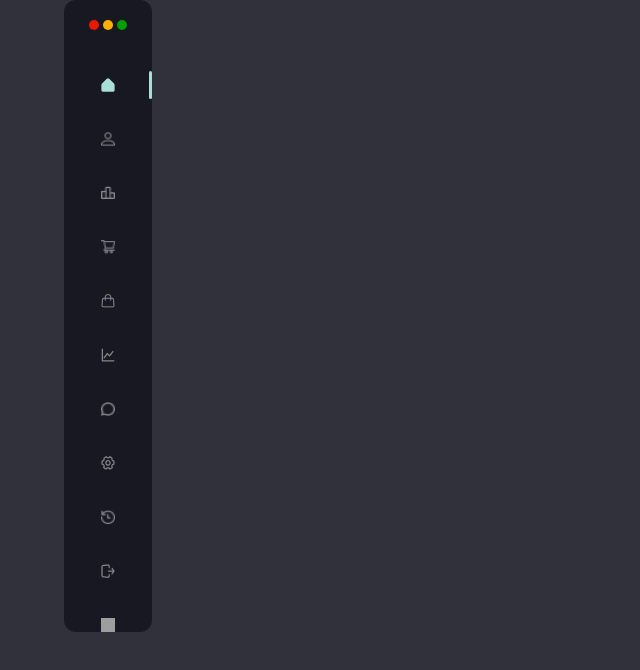
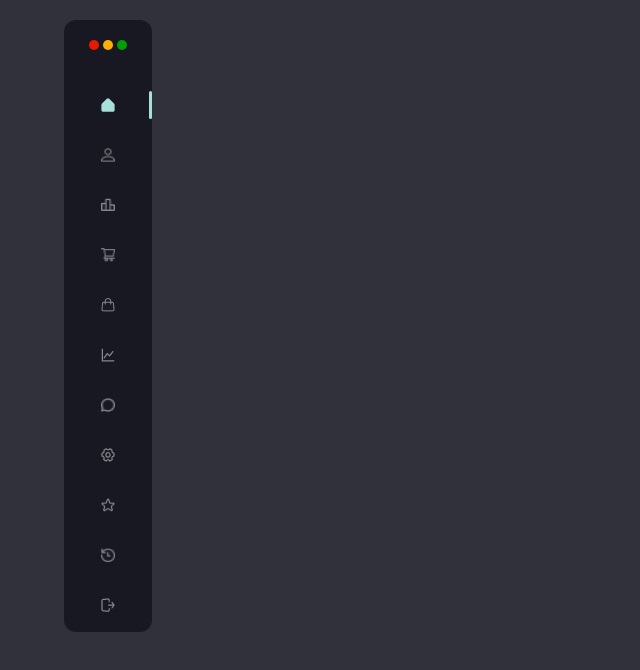
Before and after one commit to Iamshrmd/dashboard, a Vue app in the folder dashboard/: page / in a window 1280 px wide. Shown: the top 670 px of the page, without its empty margins (0-640 px from the left). Built offline with nearby package versions, Linux system fonts and the light colour scheme; grey boxes are pictures that could not be loaded.

Commit message:
sort dashboard icons

```diff
--- a/dashboard/src/App.vue
+++ b/dashboard/src/App.vue
@@ -47,6 +47,11 @@ export default {
           img:"src/assets/icons/Group (9).png"
         },
         {
+          title:"Signout",
+          iconVisible:false,
+          img:"src/assets/icons/Vector (6).png"
+        },
+        {
           title:"Favourite",
           iconVisible:false,
           img:"src/assets/icons/Vector (7).png"
@@ -56,11 +61,6 @@ export default {
           iconVisible:false,
           img:"src/assets/icons/Vector (8).png"
         },
-        {
-          title:"Signout",
-          iconVisible:false,
-          img:"src/assets/icons/Vector (9).png"
-        }
       ]
     }
   },
--- a/dashboard/src/components/Sidebar.vue
+++ b/dashboard/src/components/Sidebar.vue
@@ -1,12 +1,12 @@
 <template>
-  <section class="relative">
-    <aside class="sidebar transition-all duration-500 bg-[#171821] w-[88px] rounded-xl pt-5 flex flex-col gap-y-12 items-center">
+  <section class="relative pt-5">
+    <aside class="sidebar transition-all  duration-500 bg-[#171821] w-[88px] rounded-xl pt-5 pb-5 flex flex-col gap-y-12 items-center">
         <div class="flex gap-x-1">
             <span class="inline-block w-2.5 h-2.5 bg-[#EA1701] rounded-full"></span>
             <span class="inline-block w-2.5 h-2.5 bg-[#FEB002] rounded-full"></span>
             <span class="inline-block w-2.5 h-2.5 bg-[#029F04] rounded-full"></span>
         </div>
-        <div class="flex flex-col gap-y-10 w-full">
+        <div class="flex flex-col h-full gap-y-9 w-full">
             <div @click="showdashitem(icon.title)" @mouseenter="toggleIcon(i)" v-for="(icon,i) in iconImgs" :key="i" class="w-full flex items-center justify-center relative">
                 <a href="#"><img class="w-3.5 h-3.5" :src="`${icon.img}`"></a>
                 <span v-if="icon.iconVisible" class="inline-block w-[3px] h-[200%] bg-[#A9DFD8] absolute right-0 rounded"></span>
```
